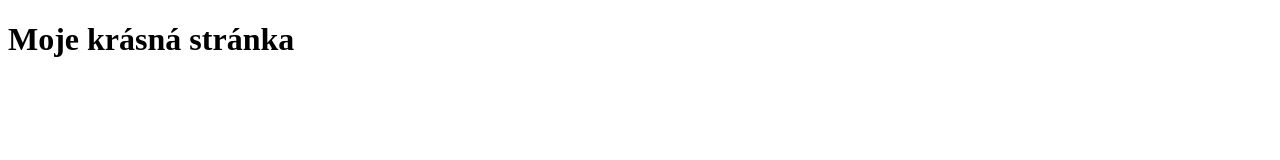
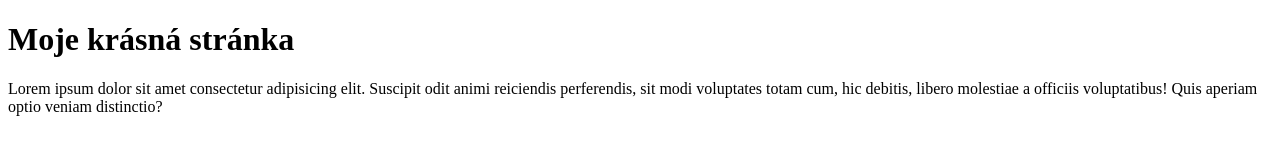
Before and after one commit to klarce/mujprojekt, a plain HTML site: page index.html in a window 1280 px wide. Drawn offline with Linux system fonts and the light colour scheme.

Commit message:
Update index.html

```diff
--- a/index.html
+++ b/index.html
@@ -8,5 +8,6 @@
 </head>
 <body>
   <h1>Moje krásná stránka</h1>
+  <p>Lorem ipsum dolor sit amet consectetur adipisicing elit. Suscipit odit animi reiciendis perferendis, sit modi voluptates totam cum, hic debitis, libero molestiae a officiis voluptatibus! Quis aperiam optio veniam distinctio?</p>
 </body>
 </html>
```
